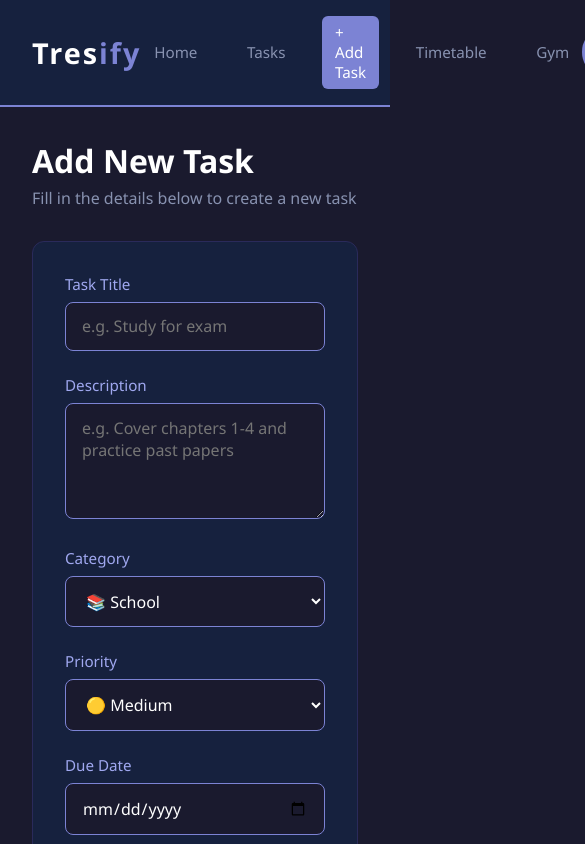
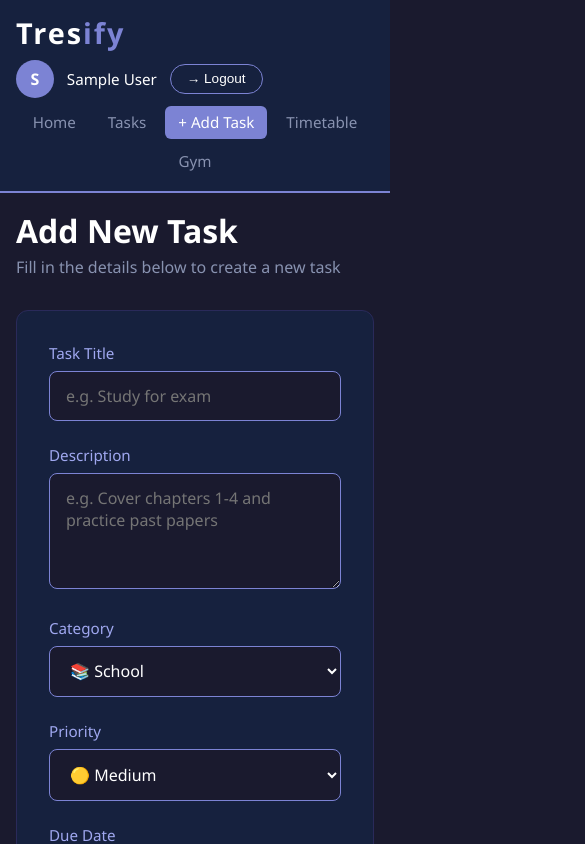
Before and after one commit to tresford23019012/TASK-MANAGER-PROJECT-23019012, a React (Vite) app in the folder Tresify-task-manager-frontend/: page /add in a window 390 px wide. Shown: the top 844 px of the page, 585 px wide, since content can reach past the window. Built offline with nearby package versions, Linux system fonts and the light colour scheme; sample sign-in values are in the browser's storage.

Commit message:
Fix mobile responsiveness

```diff
--- a/Tresify-task-manager-frontend/src/components/Navbar.jsx
+++ b/Tresify-task-manager-frontend/src/components/Navbar.jsx
@@ -54,7 +54,7 @@ function Navbar() {
 const styles = {
   nav: {
     backgroundColor: '#16213e',
-    padding: '1rem 2rem',
+    padding: '1rem',
     display: 'flex',
     justifyContent: 'space-between',
     alignItems: 'center',
@@ -62,6 +62,8 @@ const styles = {
     position: 'sticky',
     top: 0,
     zIndex: 100,
+    flexWrap: 'wrap',
+    gap: '0.5rem',
   },
   logo: {
     fontSize: '1.8rem',
@@ -74,8 +76,10 @@ const styles = {
   },
   links: {
     display: 'flex',
-    gap: '1.5rem',
+    gap: '0.5rem',
     alignItems: 'center',
+    flexWrap: 'wrap',
+    justifyContent: 'center',
   },
   link: {
     color: '#8892b0',
--- a/Tresify-task-manager-frontend/src/index.css
+++ b/Tresify-task-manager-frontend/src/index.css
@@ -32,3 +32,51 @@ button {
   border: none;
   outline: none;
 }
+
+/* MOBILE RESPONSIVE */
+@media (max-width: 768px) {
+
+  /* Navbar */
+  nav {
+    flex-wrap: wrap !important;
+    padding: 0.8rem 1rem !important;
+    gap: 0.5rem !important;
+  }
+
+  nav > div:nth-child(2) {
+    order: 3;
+    width: 100%;
+    flex-wrap: wrap !important;
+    gap: 0.4rem !important;
+    justify-content: center !important;
+  }
+
+  nav > div:nth-child(3) {
+    order: 2;
+  }
+
+  /* Pages */
+  div[style*="max-width"] {
+    padding: 1rem !important;
+  }
+
+  /* Hero title */
+  h1[style*="3rem"] {
+    font-size: 2rem !important;
+  }
+
+  /* Buttons */
+  div[style*="buttonGroup"] {
+    flex-direction: column !important;
+  }
+
+  /* Table wrapper */
+  div[style*="overflowX"] {
+    overflow-x: auto !important;
+  }
+
+  /* Modal */
+  div[style*="maxWidth: '400px'"] {
+    width: 95% !important;
+  }
+}
```
